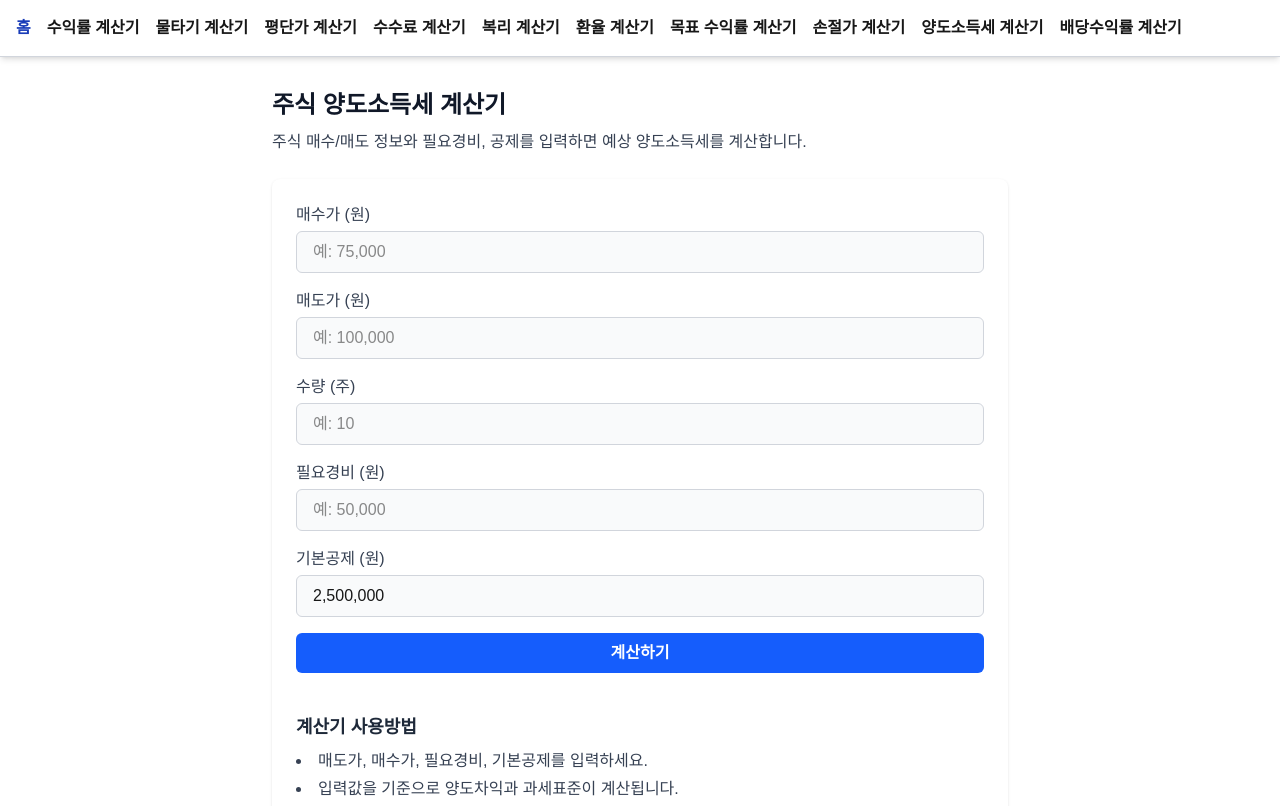
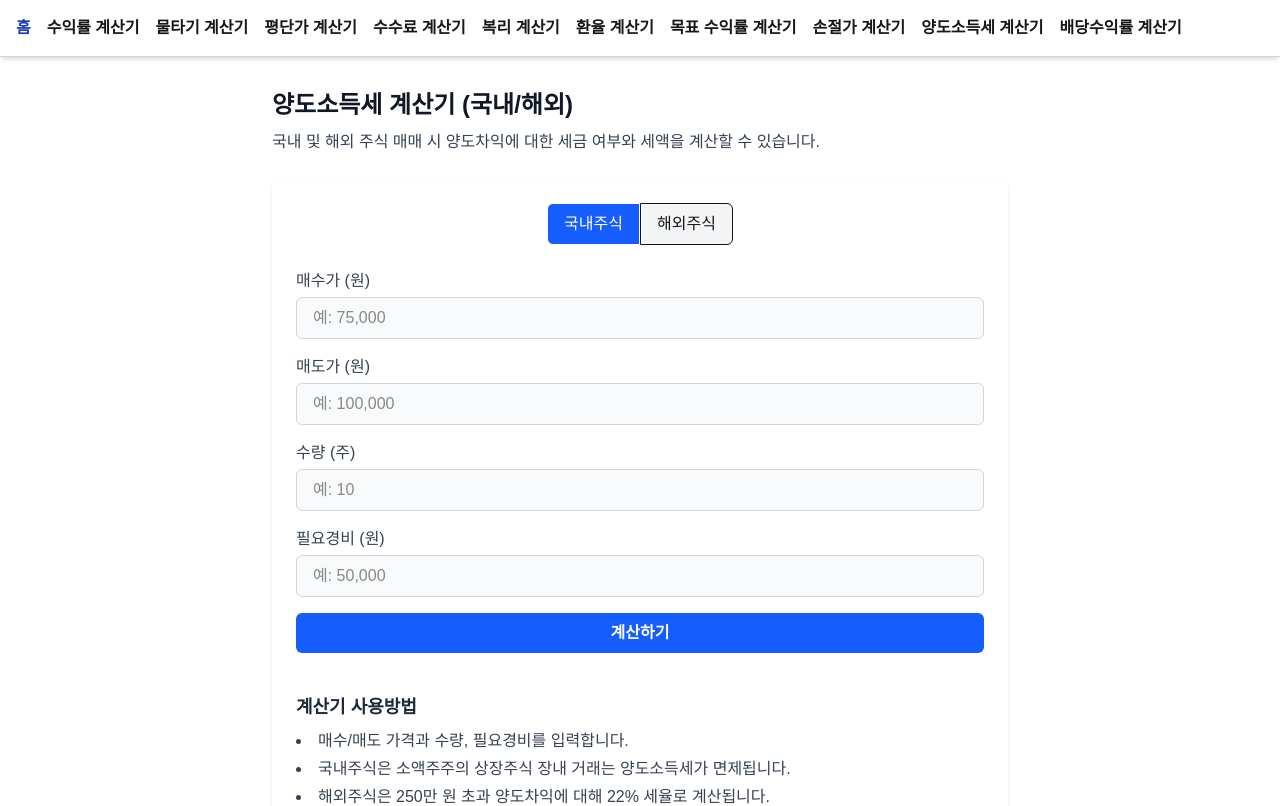
Before and after one commit to Jeonghaemo/stock-calculator, a Next.js app: page /tax in a window 1280 px wide. Shown: the top 806 px of the page. Built offline with nearby package versions, Linux system fonts and the light colour scheme.

Commit message:
Add thumbnail image and Open Graph meta tags

```diff
--- a/app/dividend/page.tsx
+++ b/app/dividend/page.tsx
@@ -97,15 +97,15 @@ export default function DividendCalculatorPage() {
       <div className="mt-10">
   <h2 className="text-lg font-bold text-gray-800 mb-2">계산기 사용방법</h2>
   <ul className="list-disc list-inside text-gray-700 text-base space-y-1">
-    <li>주당 배당금과 현재 주가를 입력하면 배당수익률이 계산됩니다.</li>
-    <li>보유 주식 수를 입력하면 받을 총 배당금도 함께 확인할 수 있습니다.</li>
+    <li>주당 배당금과 현재 주가, 보유주식 수량을 입력하면 배당수익률이 계산됩니다.</li>
+    <li>배당수익률과 총 배당금을 확인할 수 있습니다.</li>
   </ul>
 </div>
 
 <div className="mt-6">
   <h2 className="text-lg font-bold text-gray-800 mb-2">계산기 설명</h2>
   <p className="text-gray-700 text-base leading-relaxed">
-    배당수익률 계산기는 현재 주가 대비 연간 배당금의 비율을 계산합니다. 안정적인 현금 흐름을 원하는 투자자에게 유용합니다.
+    배당수익률 계산기는 현재 주가 대비 연간 배당금의 비율을 계산합니다. 배당주식 투자자에게 유용합니다.
   </p>
 </div>
 
--- a/app/exchange/page.tsx
+++ b/app/exchange/page.tsx
@@ -12,7 +12,7 @@ export default function ExchangePage() {
   <h2 className="text-lg font-bold text-gray-800 mb-2">계산기 사용방법</h2>
   <ul className="list-disc list-inside text-gray-700 text-base space-y-1">
     <li>금액을 입력하고, 환전할 통화를 선택하세요.</li>
-    <li>‘환율 계산하기’를 누르면 환전된 금액이 표시됩니다.</li>
+    <li>환율 계산하기를 누르면 환전된 금액이 표시됩니다.</li>
     <li>양방향 통화 전환도 버튼으로 쉽게 가능합니다.</li>
   </ul>
 </div>
--- a/app/fee/page.tsx
+++ b/app/fee/page.tsx
@@ -94,8 +94,8 @@ export default function FeeCalculatorPage() {
       <div className="mt-10">
   <h2 className="text-lg font-bold text-gray-800 mb-2">계산기 사용방법</h2>
   <ul className="list-disc list-inside text-gray-700 text-base space-y-1">
-    <li>매수가, 현재가, 수량을 입력하세요.</li>
-    <li>매수·매도 수수료율은 기본값이 설정되어 있으며 변경 가능합니다.</li>
+    <li>매도가와 수량을 입력하세요.</li>
+    <li>매수·매도 수수료율은 기본값이 설정되어 있습니다.</li>
     <li>실제 수익금과 수익률, 수수료 차감 후 금액이 자동 계산됩니다.</li>
   </ul>
 </div>
--- a/app/page.tsx
+++ b/app/page.tsx
@@ -3,7 +3,20 @@ export const metadata = {
   title: "주식 계산기 모음 - 수익률 계산, 물타기 계산, 실시간 환율, 양도소득세까지",
   description:
     "실시간 환율, 주식 수익률, 물타기 계산, 평단가 계산, 손절가 계산, 양도소득세, 배당수익률까지 다양한 투자 계산기를 한 곳에서 간편하게 이용해보세요.",
+  openGraph: {
+    title: "주식 계산기 모음",
+    description: "수익률, 양도소득세, 환율까지 한 번에 계산",
+    images: [
+      {
+        url: "/thumbnail.png", // public 폴더 기준 경로
+        width: 1200,
+        height: 630,
+        alt: "주식 계산기 대표 이미지",
+      },
+    ],
+  },
 };
+
 
 import Link from "next/link";
 
--- a/app/tax/page.tsx
+++ b/app/tax/page.tsx
@@ -5,18 +5,12 @@ import { useState } from "react";
 import PageLayout from "@/components/PageLayout";
 
 export default function CapitalGainTaxCalculatorPage() {
+  const [activeTab, setActiveTab] = useState<"domestic" | "overseas">("domestic");
+
   const [buyPrice, setBuyPrice] = useState("");
   const [sellPrice, setSellPrice] = useState("");
   const [quantity, setQuantity] = useState("");
   const [expense, setExpense] = useState("");
-  const [deduction, setDeduction] = useState("2,500,000");
-  const [result, setResult] = useState<null | {
-    totalBuy: number;
-    totalSell: number;
-    gain: number;
-    taxable: number;
-    tax: number;
-  }>(null);
 
   const formatNumber = (value: string) => {
     const num = parseFloat(value.replace(/,/g, ""));
@@ -38,27 +32,60 @@ export default function CapitalGainTaxCalculatorPage() {
     const sell = parseNumber(sellPrice);
     const qty = parseNumber(quantity);
     const exp = parseNumber(expense);
-    const ded = parseNumber(deduction);
 
-    if (!buy || !sell || !qty) {
-      setResult(null);
-      return;
-    }
+    if (!buy || !sell || !qty) return null;
 
     const totalBuy = buy * qty;
     const totalSell = sell * qty;
     const gain = totalSell - totalBuy - exp;
-    const taxable = Math.max(gain - ded, 0);
-    const tax = taxable * 0.22; // 22% 기본세율 가정
 
-    setResult({ totalBuy, totalSell, gain, taxable, tax });
+    if (activeTab === "domestic") {
+      return {
+        totalBuy,
+        totalSell,
+        gain,
+        taxable: 0,
+        tax: 0,
+        message: "📢 소액주주의 상장주식 장내 거래는 양도소득세가 면제됩니다."
       };
+    } else {
+      const deduction = 2500000;
+      const taxable = Math.max(gain - deduction, 0);
+      const tax = taxable * 0.22;
+
+      return {
+        totalBuy,
+        totalSell,
+        gain,
+        taxable,
+        tax,
+        message: "💡 해외주식은 연 250만 원 초과 양도차익에 대해 22% 세율이 적용됩니다."
+      };
+    }
+  };
+
+  const [result, setResult] = useState<ReturnType<typeof calculate> | null>(null);
 
   return (
     <PageLayout
-      title="주식 양도소득세 계산기"
-      description="주식 매수/매도 정보와 필요경비, 공제를 입력하면 예상 양도소득세를 계산합니다."
+      title="양도소득세 계산기 (국내/해외)"
+      description="국내 및 해외 주식 매매 시 양도차익에 대한 세금 여부와 세액을 계산할 수 있습니다."
     >
+      <div className="flex justify-center mb-6">
+        <button
+          className={`px-4 py-2 rounded-l-md border ${activeTab === "domestic" ? "bg-blue-600 text-white" : "bg-gray-100"}`}
+          onClick={() => setActiveTab("domestic")}
+        >
+          국내주식
+        </button>
+        <button
+          className={`px-4 py-2 rounded-r-md border ${activeTab === "overseas" ? "bg-blue-600 text-white" : "bg-gray-100"}`}
+          onClick={() => setActiveTab("overseas")}
+        >
+          해외주식
+        </button>
+      </div>
+
       <div className="space-y-4">
         <div>
           <label className="block mb-1 font-medium text-gray-700 text-[16px]">매수가 (원)</label>
@@ -104,19 +131,8 @@ export default function CapitalGainTaxCalculatorPage() {
           />
         </div>
 
-        <div>
-          <label className="block mb-1 font-medium text-gray-700 text-[16px]">기본공제 (원)</label>
-          <input
-            type="text"
-            value={deduction}
-            onChange={handleChange(setDeduction)}
-            className="w-full border border-gray-300 bg-gray-50 rounded-md px-4 py-2 focus:ring-2 focus:ring-blue-500 outline-none"
-            placeholder="예: 2,500,000"
-          />
-        </div>
-
         <button
-          onClick={calculate}
+          onClick={() => setResult(calculate())}
           className="w-full bg-blue-600 hover:bg-blue-700 text-white text-base font-semibold py-2 px-4 rounded-md transition-colors"
         >
           계산하기
@@ -127,27 +143,33 @@ export default function CapitalGainTaxCalculatorPage() {
             <p>📦 총 매수금액: <span className="text-gray-700">₩{result.totalBuy.toLocaleString()}</span></p>
             <p>💰 총 매도금액: <span className="text-blue-600">₩{result.totalSell.toLocaleString()}</span></p>
             <p>🧾 양도차익(필요경비 반영): <span className="text-green-600">₩{result.gain.toLocaleString()}</span></p>
+            {activeTab === "overseas" && (
+              <>
                 <p>📉 과세표준(기본공제 반영): <span className="text-red-600">₩{result.taxable.toLocaleString()}</span></p>
                 <p>💸 예상 양도소득세(22%): <span className="text-red-700">₩{result.tax.toLocaleString()}</span></p>
+              </>
+            )}
+            <p className="text-base text-gray-600 mt-2">{result.message}</p>
           </div>
         )}
       </div>
+
       <div className="mt-10">
         <h2 className="text-lg font-bold text-gray-800 mb-2">계산기 사용방법</h2>
         <ul className="list-disc list-inside text-gray-700 text-base space-y-1">
-    <li>매도가, 매수가, 필요경비, 기본공제를 입력하세요.</li>
-    <li>입력값을 기준으로 양도차익과 과세표준이 계산됩니다.</li>
-    <li>적용 세율을 기준으로 예상 세금이 표시됩니다.</li>
+          <li>매수/매도 가격과 수량, 필요경비를 입력합니다.</li>
+          <li>국내주식은 소액주주의 상장주식 장내 거래는 양도소득세가 면제됩니다.</li>
+          <li>해외주식은 250만 원 초과 양도차익에 대해 22% 세율로 계산됩니다.</li>
         </ul>
       </div>
 
       <div className="mt-6">
         <h2 className="text-lg font-bold text-gray-800 mb-2">계산기 설명</h2>
         <p className="text-gray-700 text-base leading-relaxed">
-    양도소득세 계산기는 주식 양도차익에 대한 과세 금액을 계산합니다. 국내 및 해외 주식 매매 후 예상 세금 규모를 미리 확인할 수 있습니다.
+          이 계산기는 국내 상장주식(소액주주)과 해외주식 거래 시 양도소득세 여부 및 예상 세액을 확인하는 데 사용할 수 있습니다.
+          해외주식의 경우, 실제 환율은 결제일 기준 환율을 기준으로 하며 본 계산기에는 반영되지 않습니다.
         </p>
       </div>
-
     </PageLayout>
   );
 }
```
Also changed, not shown: app/average/page.tsx (+3 -4 lines), app/compound/page.tsx (+4 -4 lines), public/thumbnail.png (added). Lines whose indentation alone changed are shown as unchanged.
